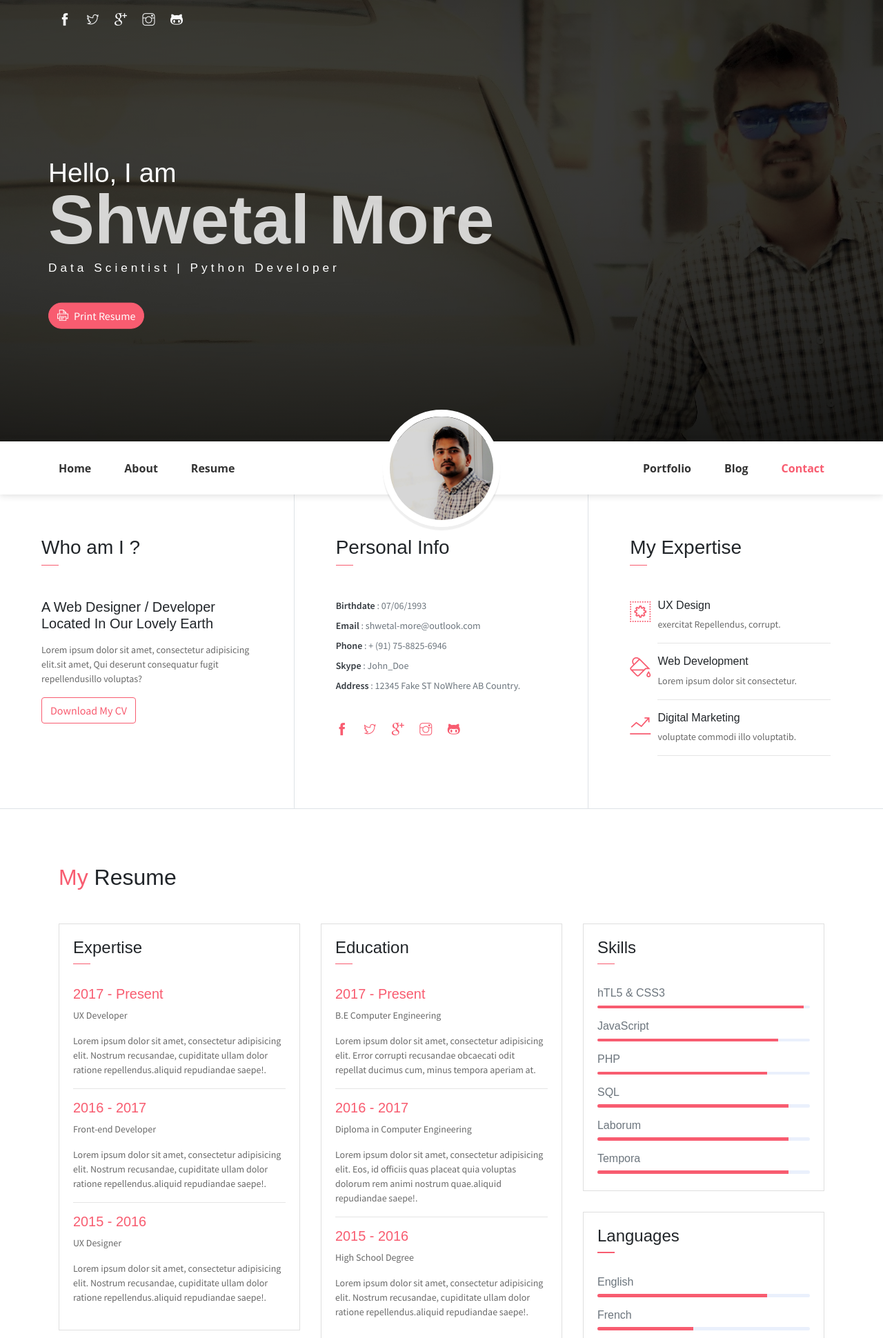
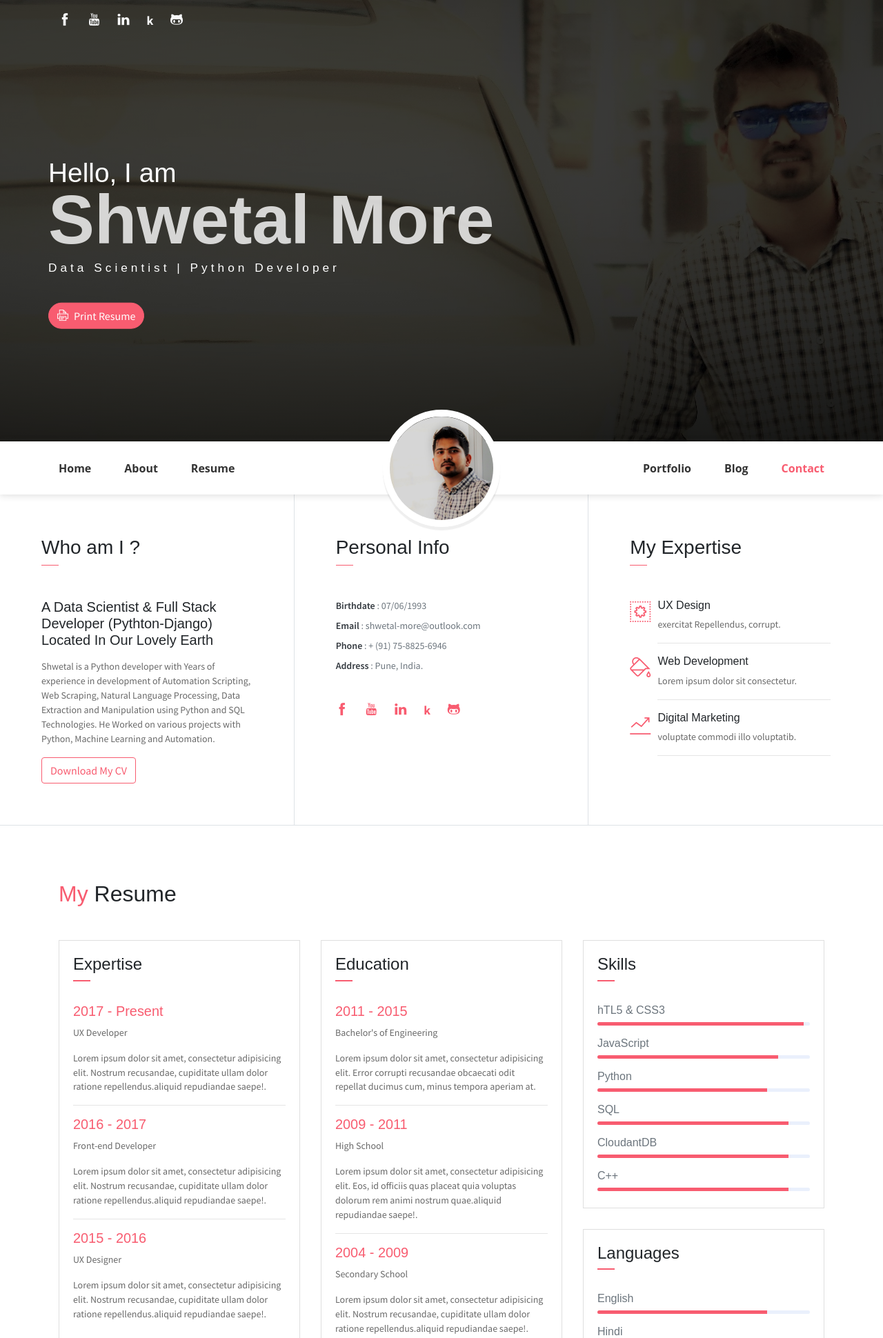
Before and after one commit to shwetal777/Login_Proj, a Django app: page /profile/ in a window 1280 px wide. Shown: the top 1940 px of the page at 69% size. Run offline with Django 4.2, Linux system fonts and the light colour scheme; some libraries are stand-ins or nearby versions.

Commit message:
Made changes in icon and profile details

```diff
--- a/Login/login_proj/login_app/templates/index.html
+++ b/Login/login_proj/login_app/templates/index.html
@@ -21,11 +21,11 @@
     <header class="header">
         <div class="container">
             <ul class="social-icons pt-3">
-                <li class="social-item"><a class="social-link text-light" href="#"><i class="ti-facebook" aria-hidden="true"></i></a></li>
-                <li class="social-item"><a class="social-link text-light" href="#"><i class="ti-twitter" aria-hidden="true"></i></a></li>
-                <li class="social-item"><a class="social-link text-light" href="#"><i class="ti-google" aria-hidden="true"></i></a></li>
-                <li class="social-item"><a class="social-link text-light" href="#"><i class="ti-instagram" aria-hidden="true"></i></a></li>
-                <li class="social-item"><a class="social-link text-light" href="#"><i class="ti-github" aria-hidden="true"></i></a></li>
+                <li class="social-item"><a class="social-link text-light" href="https://www.facebook.com/more.shwetal777"><i class="ti-facebook" aria-hidden="true"></i></a></li>
+                <li class="social-item"><a class="social-link text-light" href="https://www.youtube.com/channel/UC1E7trHeFbODqOd4Tb3hHSA"><i class="ti-youtube" aria-hidden="true"></i></a></li>
+                <li class="social-item"><a class="social-link text-light" href="https://in.linkedin.com/in/shwetal-more"><i class="ti-linkedin" aria-hidden="true"></i></a></li>
+                <li class="social-item"><a class="social-link text-light" href="https://www.kaggle.com/shwetalmore"><i class="ti-social" aria-hidden="true"></i><b>k</b></a></li>
+                <li class="social-item"><a class="social-link text-light" href="https://github.com/shwetal777"><i class="ti-github" aria-hidden="true"></i></a></li>
             </ul>
             <div class="header-content">
                 <h4 class="header-subtitle" >Hello, I am</h4>
@@ -83,8 +83,12 @@
             <div class="col-lg-4 about-card">
                 <h3 class="font-weight-light">Who am I ?</h3>
                 <span class="line mb-5"></span>
-                <h5 class="mb-3">A Web Designer / Developer Located In Our Lovely Earth</h5>
-                <p class="mt-20">Lorem ipsum dolor sit amet, consectetur adipisicing elit.sit amet, Qui deserunt consequatur fugit repellendusillo voluptas?</p>
+                <h5 class="mb-3">A Data Scientist & Full Stack Developer (Pythton-Django) Located In Our Lovely Earth</h5>
+                <p class="mt-20">Shwetal is a Python developer with Years of experience in development of
+                    Automation Scripting, Web Scraping, Natural Language Processing, Data
+                    Extraction and Manipulation using Python and SQL Technologies. He Worked
+                    on various projects with Python, Machine Learning and Automation.
+                    </p>
                 <button class="btn btn-outline-danger"><i class="icon-down-circled2 "></i>Download My CV</button>
             </div>
             <div class="col-lg-4 about-card">
@@ -94,15 +98,14 @@
                     <li><span>Birthdate</span> : 07/06/1993</li>
                     <li><span>Email</span> : shwetal-more@outlook.com</li>
                     <li><span>Phone</span> : + (91) 75-8825-6946</li>
-                    <li><span>Skype</span> : John_Doe </li>
-                    <li><span>Address</span> :  12345 Fake ST NoWhere AB Country.</li>
+                    <li><span>Address</span> :  Pune, India.</li>
                 </ul>
                 <ul class="social-icons pt-3">
-                    <li class="social-item"><a class="social-link" href="#"><i class="ti-facebook" aria-hidden="true"></i></a></li>
-                    <li class="social-item"><a class="social-link" href="#"><i class="ti-twitter" aria-hidden="true"></i></a></li>
-                    <li class="social-item"><a class="social-link" href="#"><i class="ti-google" aria-hidden="true"></i></a></li>
-                    <li class="social-item"><a class="social-link" href="#"><i class="ti-instagram" aria-hidden="true"></i></a></li>
-                    <li class="social-item"><a class="social-link" href="#"><i class="ti-github" aria-hidden="true"></i></a></li>
+                    <li class="social-item"><a class="social-link" href="https://www.facebook.com/more.shwetal777"><i class="ti-facebook" aria-hidden="true"></i></a></li>
+                    <li class="social-item"><a class="social-link" href="https://www.youtube.com/channel/UC1E7trHeFbODqOd4Tb3hHSA"><i class="ti-youtube" aria-hidden="true"></i></a></li>
+                    <li class="social-item"><a class="social-link" href="https://in.linkedin.com/in/shwetal-more"><i class="ti-linkedin" aria-hidden="true"></i></a></li>
+                    <li class="social-item"><a class="social-link" href="https://www.kaggle.com/shwetalmore"><i class="ti-social" aria-hidden="true"></i><b>k</b></a></li>
+                    <li class="social-item"><a class="social-link" href="https://github.com/shwetal777"><i class="ti-github" aria-hidden="true"></i></a></li>
                 </ul>
             </div>
             <div class="col-lg-4 about-card">
@@ -173,16 +176,16 @@
                             </div>
                         </div>
                         <div class="card-body">
-                            <h6 class="title text-danger">2017 - Present</h6>
-                            <P>B.E Computer Engineering</P>
+                            <h6 class="title text-danger">2011 - 2015</h6>
+                            <P>Bachelor's of Engineering</P>
                             <P class="subtitle">Lorem ipsum dolor sit amet, consectetur adipisicing elit. Error corrupti recusandae obcaecati odit repellat ducimus cum, minus tempora aperiam at.</P>
                             <hr>
-                            <h6 class="title text-danger">2016 - 2017</h6>
-                            <P>Diploma in Computer Engineering</P>
+                            <h6 class="title text-danger">2009 - 2011</h6>
+                            <P>High School</P>
                             <P class="subtitle">Lorem ipsum dolor sit amet, consectetur adipisicing elit. Eos, id officiis quas placeat quia voluptas dolorum rem animi nostrum quae.aliquid repudiandae saepe!.</P>
                             <hr>
-                            <h6 class="title text-danger">2015 - 2016</h6>
-                            <P>High School Degree</P>
+                            <h6 class="title text-danger">2004 - 2009</h6>
+                            <P>Secondary School</P>
                             <P class="subtitle">Lorem ipsum dolor sit amet, consectetur adipisicing elit. Nostrum recusandae, cupiditate ullam dolor ratione repellendus.aliquid repudiandae saepe!.</P>
 
                         </div>
@@ -205,7 +208,7 @@
                             <div class="progress mb-3">
                                 <div class="progress-bar bg-danger" role="progressbar" style="width: 85%" aria-valuenow="25" aria-valuemin="0" aria-valuemax="100"></div>
                             </div>
-                            <h6>PHP</h6>
+                            <h6>Python</h6>
                             <div class="progress mb-3">
                                 <div class="progress-bar bg-danger" role="progressbar" style="width: 80%" aria-valuenow="50" aria-valuemin="0" aria-valuemax="100"></div>
                             </div>
@@ -213,11 +216,11 @@
                             <div class="progress mb-3">
                                 <div class="progress-bar bg-danger" role="progressbar" style="width: 90%" aria-valuenow="75" aria-valuemin="0" aria-valuemax="100"></div>
                             </div>
-                            <h6>Laborum</h6>
+                            <h6>CloudantDB</h6>
                             <div class="progress mb-3">
                                 <div class="progress-bar bg-danger" role="progressbar" style="width: 90%" aria-valuenow="75" aria-valuemin="0" aria-valuemax="100"></div>
                             </div>
-                            <h6>Tempora</h6>
+                            <h6>C++</h6>
                             <div class="progress mb-3">
                                 <div class="progress-bar bg-danger" role="progressbar" style="width: 90%" aria-valuenow="75" aria-valuemin="0" aria-valuemax="100"></div>
                             </div>
@@ -235,13 +238,13 @@
                             <div class="progress mb-3">
                                 <div class="progress-bar bg-danger" role="progressbar" style="width: 80%" aria-valuenow="25" aria-valuemin="0" aria-valuemax="100"></div>
                             </div>
-                            <h6>French</h6>
+                            <h6>Hindi</h6>
                             <div class="progress mb-3">
-                                <div class="progress-bar bg-danger" role="progressbar" style="width: 45%" aria-valuenow="25" aria-valuemin="0" aria-valuemax="100"></div>
+                                <div class="progress-bar bg-danger" role="progressbar" style="width: 100%" aria-valuenow="25" aria-valuemin="0" aria-valuemax="100"></div>
                             </div>
-                            <h6>Spanish</h6>
+                            <h6>Marathi</h6>
                             <div class="progress mb-3">
-                                <div class="progress-bar bg-danger" role="progressbar" style="width: 67%" aria-valuenow="50" aria-valuemin="0" aria-valuemax="100"></div>
+                                <div class="progress-bar bg-danger" role="progressbar" style="width: 100%" aria-valuenow="50" aria-valuemin="0" aria-valuemax="100"></div>
                             </div>
                         </div>
                     </div>
@@ -749,7 +752,7 @@
                                 <i class="ti-map-alt icon-md"></i>
                             </div>
                             <div class="col-10">
-                                <h6 class="d-inline">Address :<br> <span class="text-muted">Pune, INDIA.</span></h6>
+                                <h6 class="d-inline">Address :<br> <span class="text-muted">Pune, India.</span></h6>
                             </div>
                         </div>
                         <div class="row mb-2">
@@ -761,10 +764,10 @@
                             </div>
                         </div>
                         <ul class="social-icons pt-4">
-                            <li class="social-item"><a class="social-link text-dark" href="#"><i class="ti-facebook" aria-hidden="true"></i></a></li>
-                            <li class="social-item"><a class="social-link text-dark" href="#"><i class="ti-twitter" aria-hidden="true"></i></a></li>
-                            <li class="social-item"><a class="social-link text-dark" href="#"><i class="ti-google" aria-hidden="true"></i></a></li>
-                            <li class="social-item"><a class="social-link text-dark" href="#"><i class="ti-instagram" aria-hidden="true"></i></a></li>
+                            <li class="social-item"><a class="social-link text-dark" href="https://www.facebook.com/more.shwetal777"><i class="ti-facebook" aria-hidden="true"></i></a></li>
+                            <li class="social-item"><a class="social-link text-dark" href="https://www.youtube.com/channel/UC1E7trHeFbODqOd4Tb3hHSA"><i class="ti-youtube" aria-hidden="true"></i></a></li>
+                            <li class="social-item"><a class="social-link text-dark" href="https://in.linkedin.com/in/shwetal-more"><i class="ti-linkedin" aria-hidden="true"></i></a></li>
+                            <li class="social-item"><a class="social-link text-dark" href="https://www.kaggle.com/shwetalmore"><i class="ti-social" aria-hidden="true"></i><b>k</b></a></li>
                             <li class="social-item"><a class="social-link text-dark" href="https://github.com/shwetal777"><i class="ti-github" aria-hidden="true"></i></a></li>
                         </ul>
                     </div>
```
